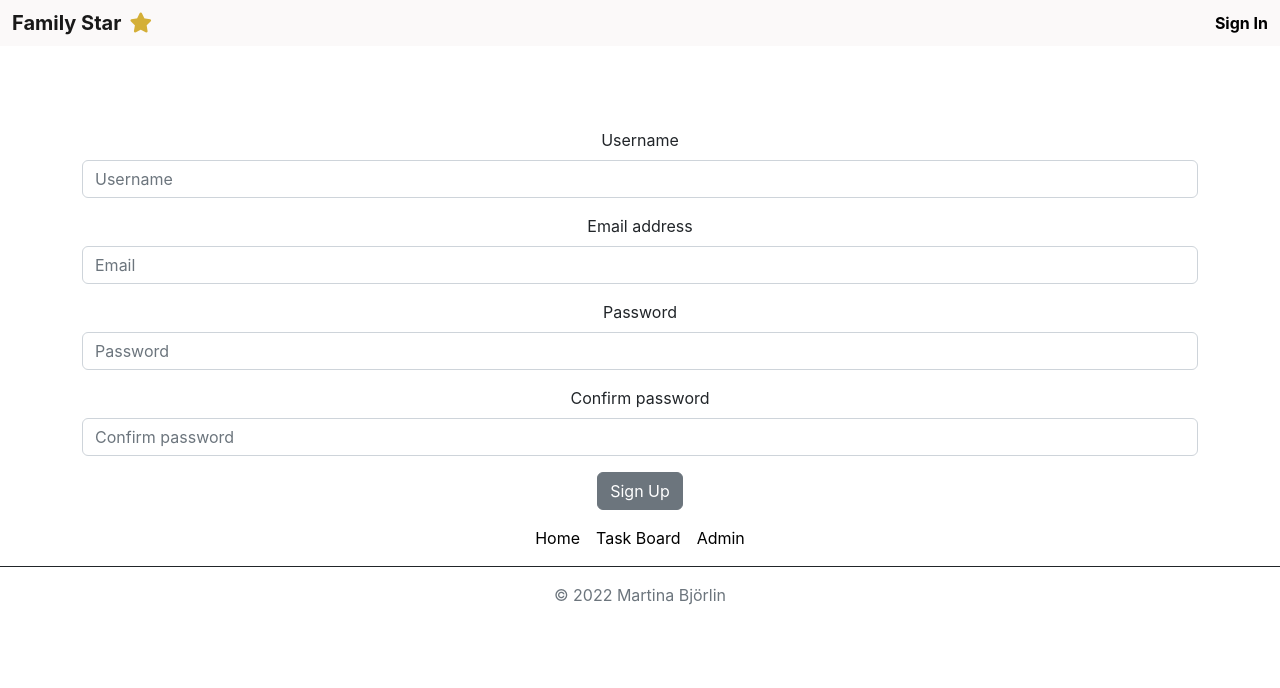
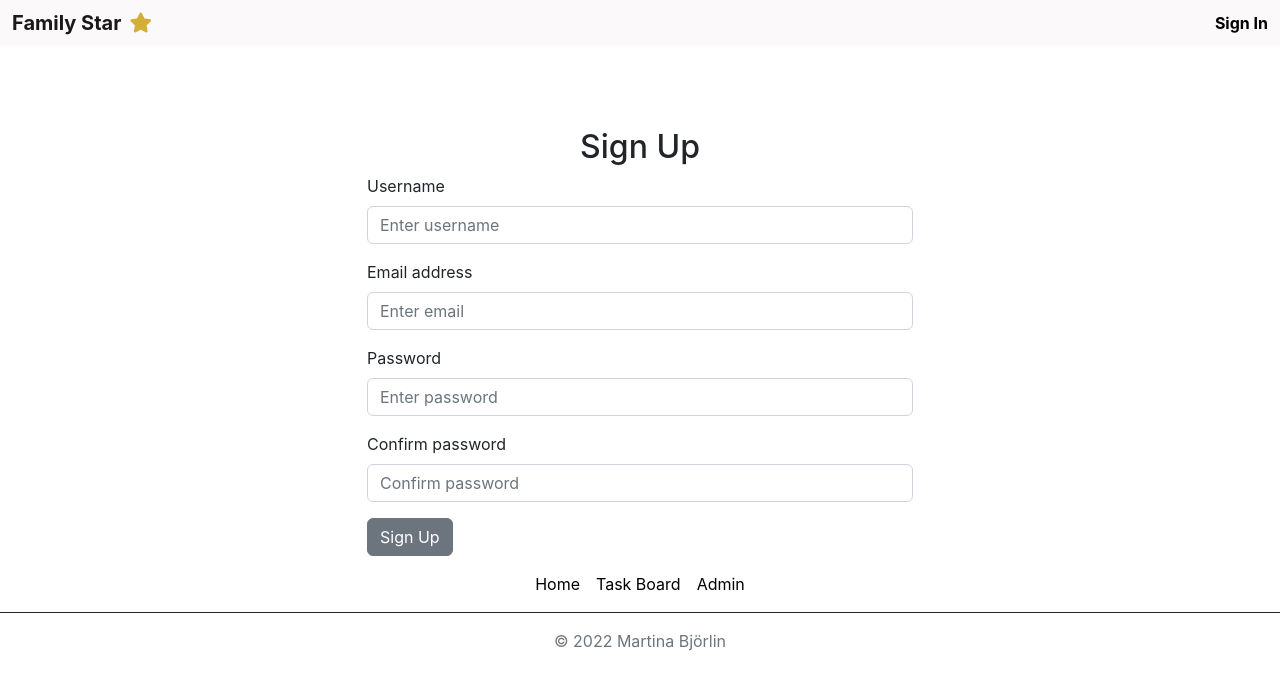
Before and after one commit to MartinaB91/project5-task-app-front, a React (Create React App) app: page /signup in a window 1280 px wide. Shown: the top 688 px of the page. Built offline with nearby package versions, Linux system fonts and the light colour scheme; no server answers.

Commit message:
Added bootstrap styling to Sign up form

```diff
--- a/src/pages/SignUp.js
+++ b/src/pages/SignUp.js
@@ -5,6 +5,8 @@ import { useNavigate } from "react-router-dom";
 import { Container, Alert } from 'react-bootstrap';
 import Button from 'react-bootstrap/Button';
 import Form from 'react-bootstrap/Form';
+import Row from 'react-bootstrap/Row';
+import Col from 'react-bootstrap/Col';
 
 
 const SignUpForm = () => {
@@ -39,12 +41,15 @@ const SignUpForm = () => {
 
     return (
         <Container className={styles.Container}>
+            <h2>Sign Up</h2>
+            <Row>
+                <Col xs={12} md={10} lg={6} className="mx-auto text-start">
                     <Form onSubmit={handleFormSubmit}>
                         <Form.Group className="mb-3" controlId="username">
                             <Form.Label>Username</Form.Label>
                             <Form.Control
                                 type="text"
-                        placeholder="Username"
+                                placeholder="Enter username"
                                 name="username"
                                 onChange={onFormFieldUpdate}
                                 value={username}
@@ -55,7 +60,7 @@ const SignUpForm = () => {
                             <Form.Label>Email address</Form.Label>
                             <Form.Control
                                 type="email"
-                        placeholder="Email"
+                                placeholder="Enter email"
                                 name="email"
                                 onChange={onFormFieldUpdate}
                                 value={email}
@@ -65,7 +70,7 @@ const SignUpForm = () => {
                             <Form.Label>Password</Form.Label>
                             <Form.Control
                                 type="password"
-                        placeholder="Password"
+                                placeholder="Enter password"
                                 name="password1"
                                 onChange={onFormFieldUpdate}
                                 value={password1}
@@ -85,6 +90,8 @@ const SignUpForm = () => {
                             Sign Up
                         </Button>
                     </Form>
+                </Col>
+            </Row>
         </Container>
     )
 }
```
Lines whose indentation alone changed are shown as unchanged.
